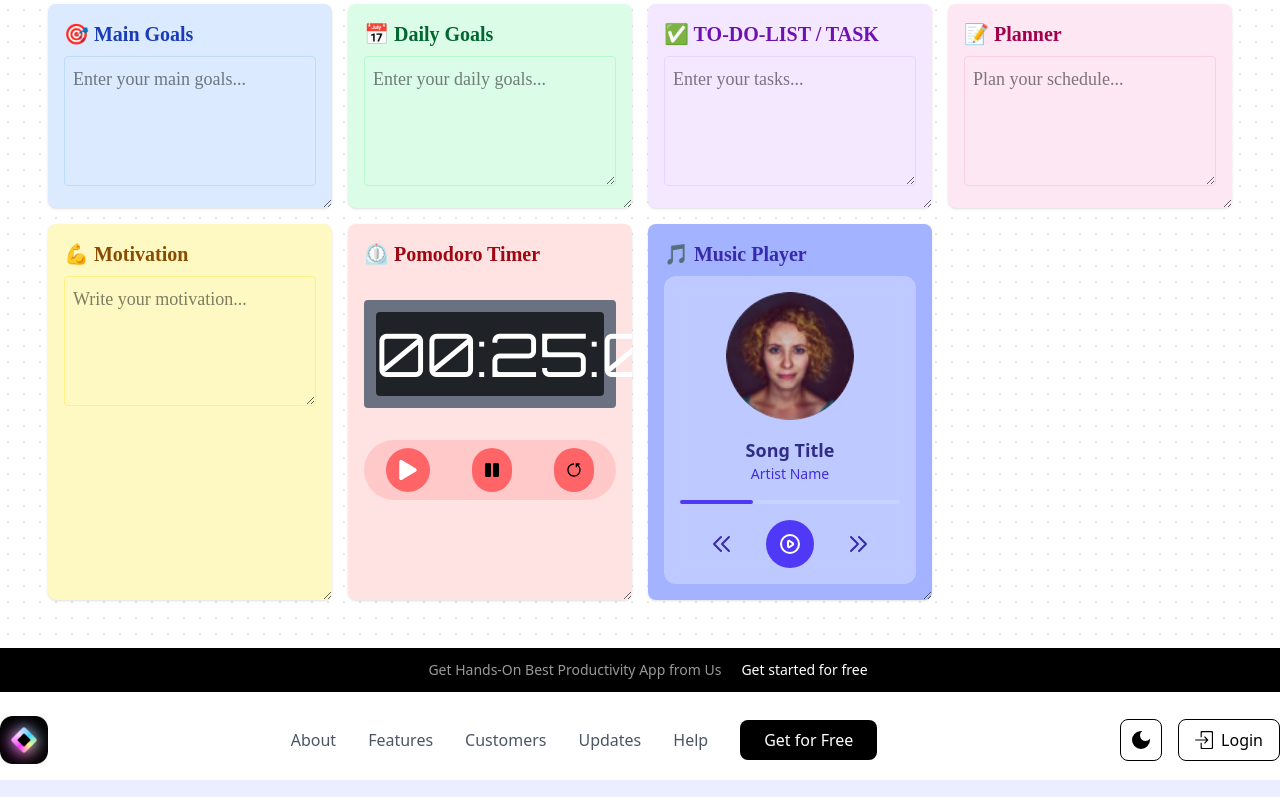
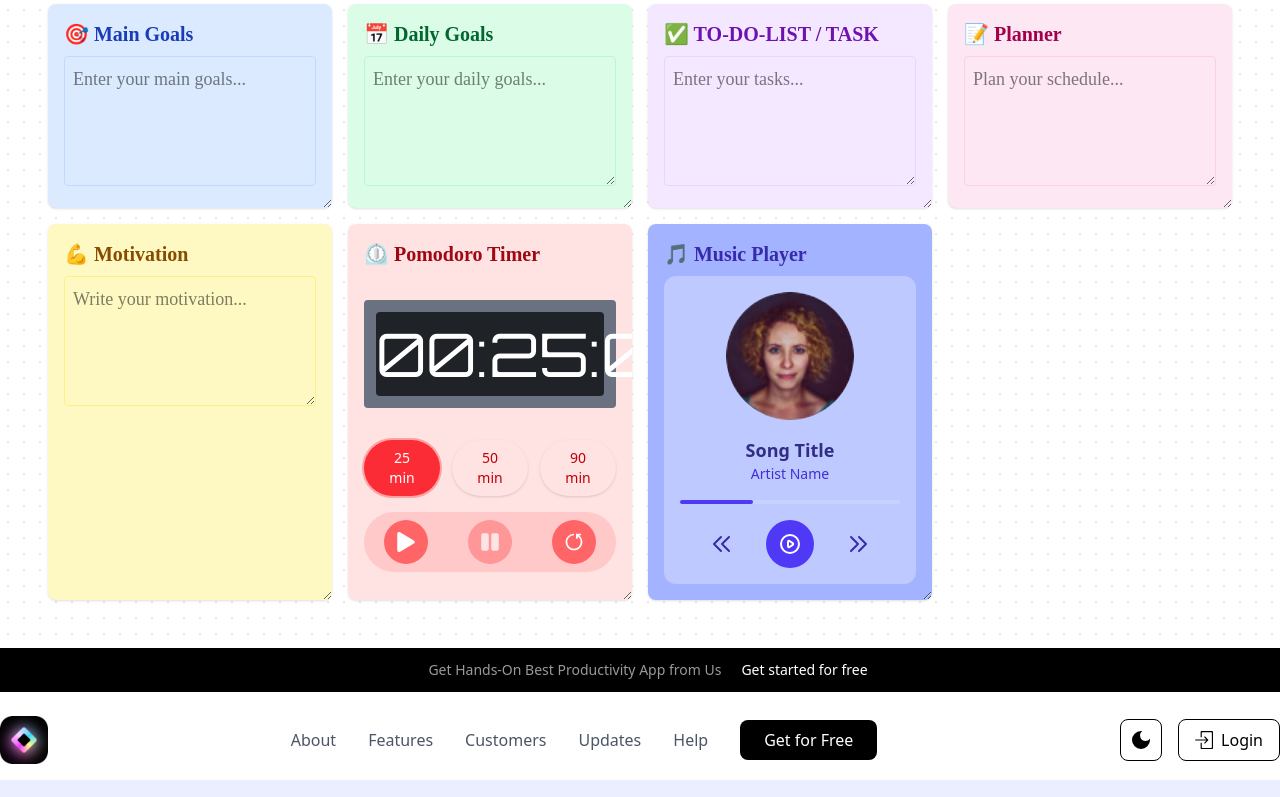
Before and after one commit to kiranamin01/Productiv, a React (Vite) app: page / in a window 1280 px wide. Shown: the part 446-1243 px from the top of the page. Built offline with nearby package versions, Linux system fonts and the light colour scheme; a web font is replaced by a local one.

Commit message:
Added PomodoroTimer Section

```diff
--- a/src/pages/Dashboard.jsx
+++ b/src/pages/Dashboard.jsx
@@ -1,8 +1,7 @@
 import React from "react";
-import { FaPlay } from "react-icons/fa";
-import { FaPause } from "react-icons/fa";
-import { RiResetLeftLine } from "react-icons/ri";
 import DarkMode from "../DarkMode.jsx";
+
+import Pomodoro from "../sections/dashboard/Pomodoro.jsx";
 
 import DB_Day from "../assets/day-db.jpg";
 import DB_Night from "../assets/night-db.jpg";
@@ -166,27 +165,7 @@ const Dashboard = () => {
             />
           </div>
 
-          <div className="pomodoro-timer bg-red-100 p-4 rounded-lg shadow dashboard-card-box">
-            <h3 className="font-bold mb-2 text-red-800 text-xl font-[Poppins] flex items-center gap-2">
-              ⏲️ Pomodoro Timer
-            </h3>
-            <div className="pt-box bg-gray-500 p-3 rounded my-8">
-              <div className="pt-box-clock bg-black/70 rounded">
-                <h4 className="pd-timer font-[Orbitron]">00:25:00</h4>
-              </div>
-            </div>
-            <div className="pt-switch bg-red-200 rounded-full flex justify-evenly gap-5 py-2">
-              <button className="play-btn pd-switch-btn">
-                <FaPlay className="text-white text-xl" />
-              </button>
-              <button className="pause-btn pd-switch-btn">
-                <FaPause />
-              </button>
-              <button className="reset-btn pd-switch-btn">
-                <RiResetLeftLine />
-              </button>
-            </div>
-          </div>
+          <Pomodoro />
 
           <div className="music-player bg-indigo-300 p-4 rounded-lg shadow dashboard-card-box">
             <h3 className="font-bold mb-2 text-indigo-800 text-xl font-[Poppins] flex items-center gap-2">
--- /dev/null
+++ b/src/sections/dashboard/Pomodoro.jsx
@@ -0,0 +1,129 @@
+import { React, useState, useEffect, useRef } from "react";
+import { FaPlay, FaPause } from "react-icons/fa";
+import { RiResetLeftLine } from "react-icons/ri";
+
+const Pomodoro = () => {
+  const [minutes, setMinutes] = useState(25);
+  const [seconds, setSeconds] = useState(0);
+  const [isActive, setIsActive] = useState(false);
+  const intervalRef = useRef(null);
+
+  useEffect(() => {
+    if (isActive) {
+      intervalRef.current = setInterval(() => {
+        if (seconds === 0) {
+          if (minutes === 0) {
+            // Timer completed
+            clearInterval(intervalRef.current);
+            setIsActive(false);
+            // Optional: Play sound or show notification
+            return;
+          }
+          setMinutes(minutes - 1);
+          setSeconds(59);
+        } else {
+          setSeconds(seconds - 1);
+        }
+      }, 1000);
+    }
+
+    return () => {
+      if (intervalRef.current) clearInterval(intervalRef.current);
+    };
+  }, [isActive, minutes, seconds]);
+
+  const handlePlay = () => {
+    setIsActive(true);
+  };
+
+  const handlePause = () => {
+    setIsActive(false);
+  };
+
+  const handleReset = () => {
+    setIsActive(false);
+    setMinutes(25);
+    setSeconds(0);
+    if (intervalRef.current) clearInterval(intervalRef.current);
+  };
+
+  const handleTimeSelect = (mins) => {
+    setIsActive(false);
+    setMinutes(mins);
+    setSeconds(0);
+    if (intervalRef.current) clearInterval(intervalRef.current);
+  };
+
+  const formatTime = (time) => {
+    return time.toString().padStart(2, "0");
+  };
+
+  return (
+    <div className="pomodoro-timer bg-red-100 p-4 rounded-lg shadow dashboard-card-box">
+      <h3 className="font-bold mb-2 text-red-800 text-xl font-[Poppins] flex items-center gap-2">
+        ⏲️ Pomodoro Timer
+      </h3>
+      <div className="pt-box bg-gray-500 p-3 rounded my-8">
+        <div className="pt-box-clock bg-black/70 rounded">
+          <h4 className="pd-timer font-[Orbitron]">
+            {formatTime(Math.floor(minutes / 60))}:{formatTime(minutes % 60)}:
+            {formatTime(seconds)}
+          </h4>
+        </div>
+      </div>
+      <div className="flex justify-center gap-3 mb-4">
+        <button
+          onClick={() => handleTimeSelect(25)}
+          className={`px-4 py-2 rounded-full font-medium text-sm shadow-sm transform active:scale-95 transition-all duration-150 ${
+            minutes === 25
+              ? "bg-red-500 text-white ring-2 ring-red-300"
+              : "bg-red-100 text-red-700 hover:bg-red-200"
+          }`}
+        >
+          25 min
+        </button>
+        <button
+          onClick={() => handleTimeSelect(50)}
+          className={`px-4 py-2 rounded-full font-medium text-sm shadow-sm transform active:scale-95 transition-all duration-150 ${
+            minutes === 50
+              ? "bg-red-500 text-white ring-2 ring-red-300"
+              : "bg-red-100 text-red-700 hover:bg-red-200"
+          }`}
+        >
+          50 min
+        </button>
+        <button
+          onClick={() => handleTimeSelect(90)}
+          className={`px-4 py-2 rounded-full font-medium text-sm shadow-sm transform active:scale-95 transition-all duration-150 ${
+            minutes === 90
+              ? "bg-red-500 text-white ring-2 ring-red-300"
+              : "bg-red-100 text-red-700 hover:bg-red-200"
+          }`}
+        >
+          90 min
+        </button>
+      </div>
+      <div className="pt-switch bg-red-200 rounded-full flex justify-evenly gap-5 py-2">
+        <button
+          className={`play-btn pd-switch-btn ${isActive ? "opacity-50" : ""}`}
+          onClick={handlePlay}
+          disabled={isActive}
+        >
+          <FaPlay className="text-white text-xl" />
+        </button>
+        <button
+          className={`pause-btn pd-switch-btn ${!isActive ? "opacity-50" : ""}`}
+          onClick={handlePause}
+          disabled={!isActive}
+        >
+          <FaPause className="text-white text-xl" />
+        </button>
+        <button className="reset-btn pd-switch-btn" onClick={handleReset}>
+          <RiResetLeftLine className="text-white text-xl" />
+        </button>
+      </div>
+    </div>
+  );
+};
+
+export default Pomodoro;
```
